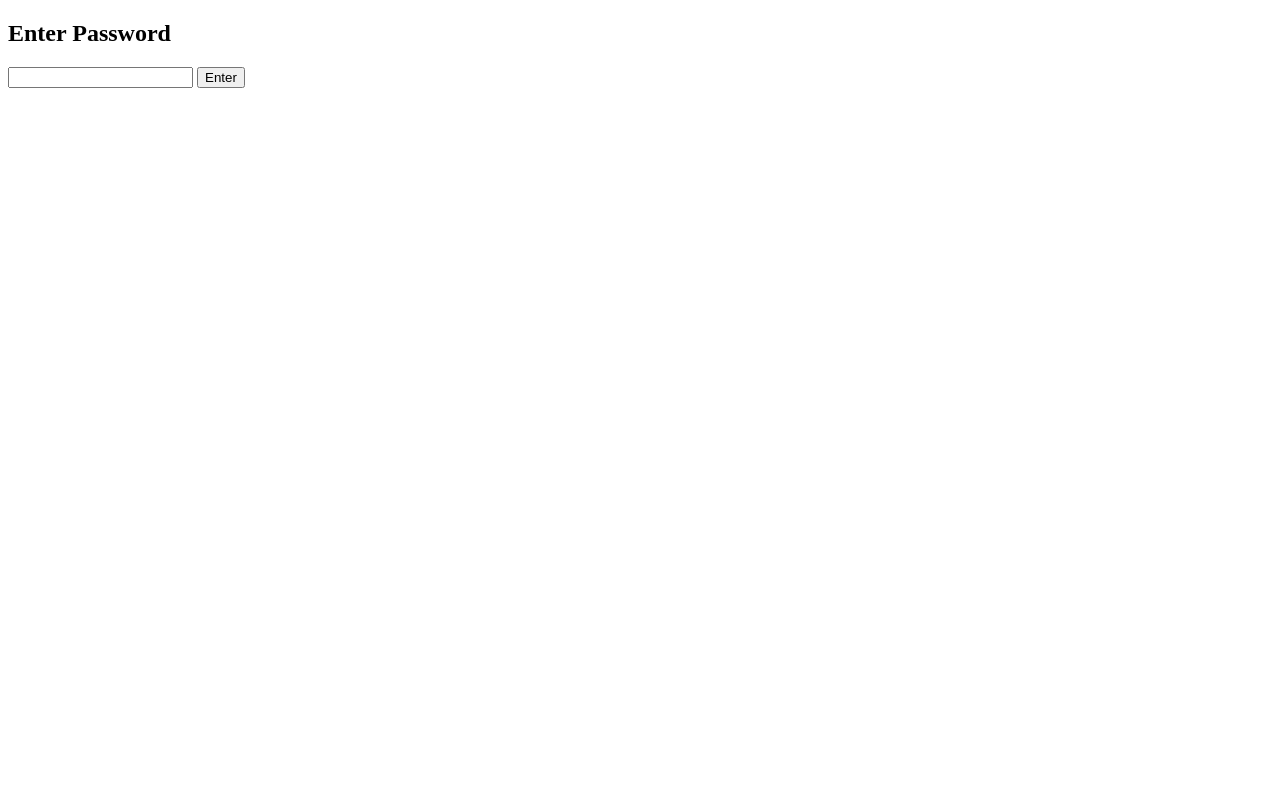
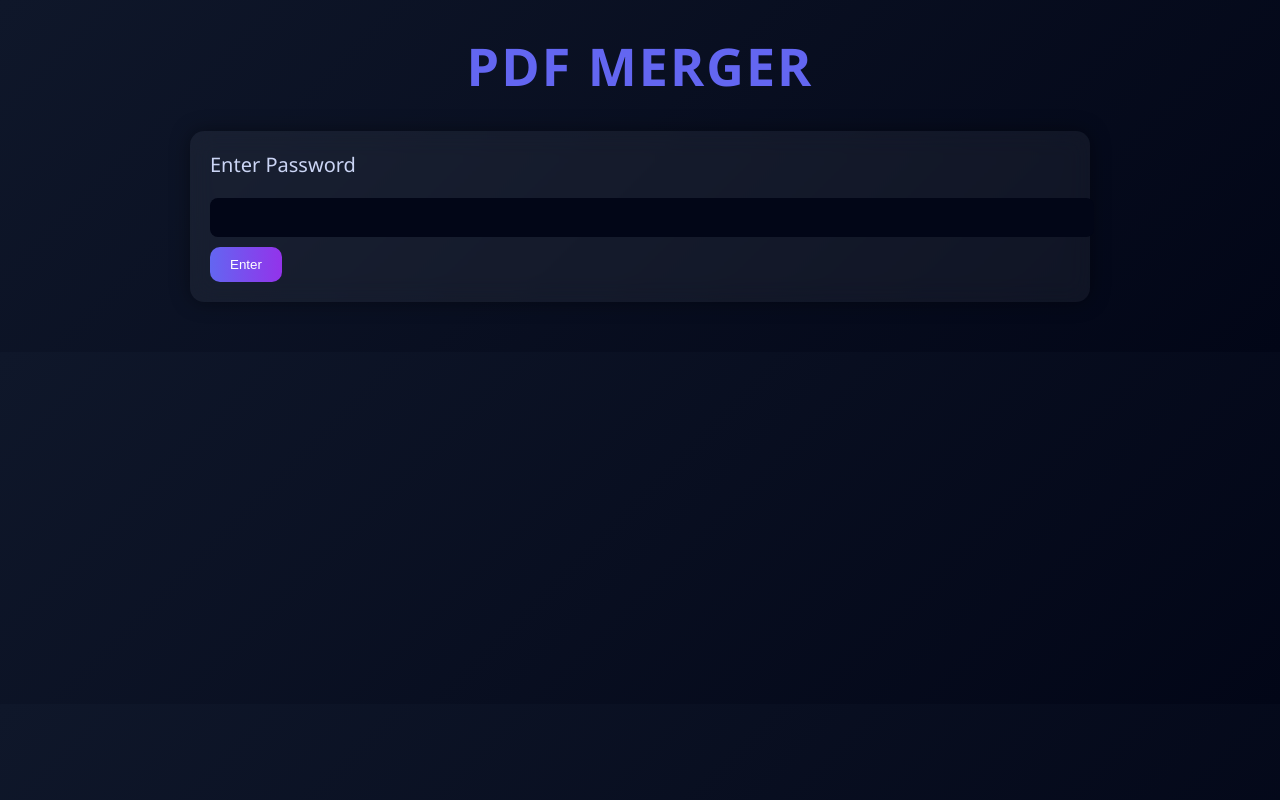
Before and after one commit to forgreatmmm/pdf-f3d-site, a website: page public/index.html in a window 1280 px wide. Drawn offline with Linux system fonts and the light colour scheme.

Commit message:
Update index.html

```diff
--- a/public/index.html
+++ b/public/index.html
@@ -1,26 +1,118 @@
 <!DOCTYPE html>
-<html>
+<html lang="en">
 <head>
-    <title>PDF + F3D Tool</title>
+<meta charset="UTF-8">
+<title>PDF MERGER</title>
+<meta name="viewport" content="width=device-width, initial-scale=1.0">
+
+<style>
+body {
+    margin: 0;
+    font-family: 'Segoe UI', sans-serif;
+    background: linear-gradient(135deg, #0f172a, #020617);
+    color: white;
+}
+
+.container {
+    max-width: 900px;
+    margin: auto;
+    padding: 30px;
+}
+
+.title {
+    text-align: center;
+    font-size: 52px;
+    font-weight: bold;
+    margin-bottom: 30px;
+    letter-spacing: 2px;
+    color: #6366f1;
+}
+
+.card {
+    background: rgba(255,255,255,0.05);
+    padding: 20px;
+    border-radius: 14px;
+    margin-bottom: 20px;
+    backdrop-filter: blur(12px);
+    box-shadow: 0 0 20px rgba(0,0,0,0.4);
+}
+
+.section-title {
+    font-size: 20px;
+    margin-bottom: 10px;
+    color: #cbd5f5;
+}
+
+input[type="password"],
+input[type="file"] {
+    margin: 10px 0;
+    padding: 12px;
+    width: 100%;
+    border-radius: 8px;
+    border: none;
+    background: #020617;
+    color: white;
+}
+
+button {
+    padding: 10px 20px;
+    border: none;
+    border-radius: 10px;
+    background: linear-gradient(90deg, #6366f1, #9333ea);
+    color: white;
+    cursor: pointer;
+    transition: 0.3s;
+}
+
+button:hover {
+    transform: scale(1.07);
+    opacity: 0.9;
+}
+
+.file {
+    display: flex;
+    justify-content: space-between;
+    background: rgba(255,255,255,0.05);
+    padding: 10px;
+    margin-top: 10px;
+    border-radius: 8px;
+    align-items: center;
+}
+</style>
 </head>
+
 <body>
 
-<h2>Enter Password</h2>
+<div class="container">
+
+<div class="title">PDF MERGER</div>
+
+<div class="card">
+    <div class="section-title">Enter Password</div>
     <input id="pass" type="password">
     <button onclick="login()">Enter</button>
+</div>
 
 <div id="main" style="display:none">
 
-<h2>PDF Merge</h2>
+<div class="card">
+    <div class="section-title">Merge PDFs</div>
     <input type="file" id="pdfs" multiple>
     <button onclick="merge()">Merge PDFs</button>
+</div>
 
-<h2>Upload F3D File</h2>
+<div class="card">
+    <div class="section-title">Upload F3D File</div>
     <input type="file" id="file">
     <button onclick="upload()">Upload</button>
+</div>
 
-<h3>Files</h3>
-<ul id="list"></ul>
+<div class="card">
+    <div class="section-title">Files</div>
+    <div id="list"></div>
+</div>
+
+</div>
 
 </div>
 
@@ -82,11 +174,13 @@ async function loadFiles() {
 
     files.forEach(f => {
         list.innerHTML += `
-        <li>
+        <div class="file">
             ${f}
+            <div>
                 <button onclick="download('${f}')">Download</button>
                 <button onclick="del('${f}')">Delete</button>
-        </li>`;
+            </div>
+        </div>`;
     });
 }
 
```
Lines whose indentation alone changed are shown as unchanged.
